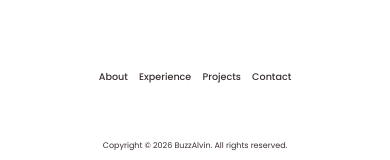
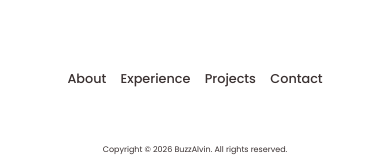
Before and after one commit to BuzzAlvin/portfolio, a React (Vite) app: page / in a window 390 px wide. Shown: the part 3712-3872 px from the top of the page. Built offline with nearby package versions, Linux system fonts and the light colour scheme.

Commit message:
Update Contact.module.css
First change on the social media link

```diff
--- a/src/components/section/Hero/Contact/Contact.module.css
+++ b/src/components/section/Hero/Contact/Contact.module.css
@@ -223,9 +223,9 @@
     padding: 0.5rem 0.25rem;
   }
   .bottomLinks {
-    gap: 0.7rem;
+    gap: 0.9rem;
   }
   .links {
-    font-size: 0.6rem;
+    font-size: 0.8rem;
   }
 }
```
